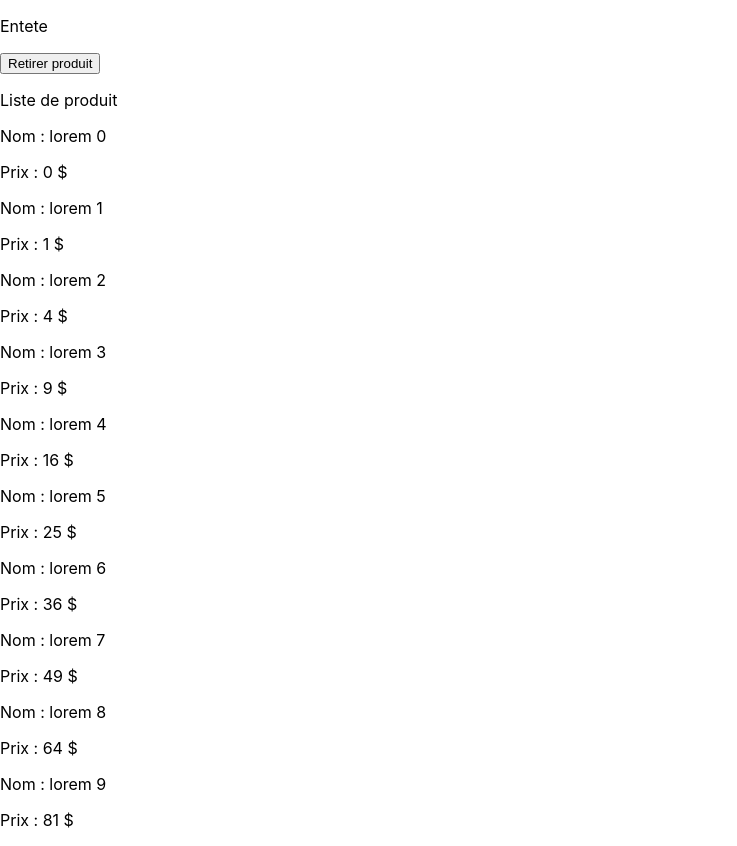
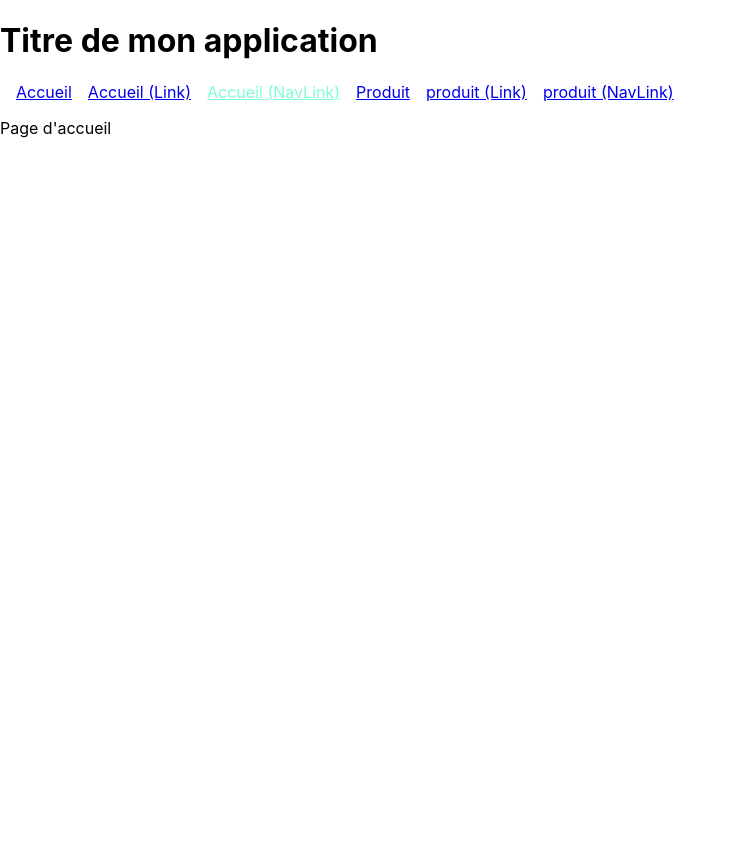
Before and after one commit to 41f-20602/cra-mon-app-produit, a React (Create React App) app: page / in a window 1280 px wide. Shown: the whole page, without its empty margins (0-737 px from the left). After the commit the page ends 800 px from the top, so only its background shows below. Built offline with nearby package versions, Linux system fonts and the light colour scheme.

Commit message:
Avec le routage

```diff
--- a/package.json
+++ b/package.json
@@ -8,6 +8,7 @@
     "@testing-library/user-event": "^12.1.10",
     "react": "^17.0.2",
     "react-dom": "^17.0.2",
+    "react-router-dom": "^5.3.0",
     "react-scripts": "4.0.3",
     "web-vitals": "^1.0.1"
   },
--- /dev/null
+++ b/src/component/Accueil/Accueil.js
@@ -0,0 +1,16 @@
+
+import React from 'react';
+import './Accueil.css';
+
+export default class Accueil extends React.Component {
+    constructor(props){
+        super(props);
+        this.state = {};
+    }
+
+    render(){
+        return(
+            <p>Page d'accueil</p>
+        );
+    }
+}
--- a/src/component/App/App.js
+++ b/src/component/App/App.js
@@ -1,6 +1,11 @@
+// https://reactrouter.com/web/guides/quick-start
+
+
 import React from 'react';
+import Accueil from '../Accueil/Accueil';
 import Entete from '../Entete/Entete';
 import ListeProduit from '../ListeProduit/ListeProduit';
+import {Route, Switch, BrowserRouter as Router} from "react-router-dom";
 
 import './App.css';
 
@@ -8,10 +13,22 @@ export default class App extends React.Component{
 
   render(){
     return(
-      <div>
+      <Router>
         <Entete></Entete>
-        <ListeProduit></ListeProduit>
-      </div>
+        <Switch>
+            <Route exact path="/" component={Accueil}></Route>
+            <Route exact path ="/produit">
+              <ListeProduit></ListeProduit>
+            </Route>
+            <Route exact path ="/produit/:id">
+              <p>Détail d'un produit</p>
+            </Route>
+            <Route exact path="/contact" render={()=><p>page contact</p>}></Route>
+            <Route exact path="*" render={()=><p>Page non trouvée (404)!</p>}></Route>
+        </Switch>
+
+      </Router>
+
     );
   }
 }
--- a/src/component/Entete/Entete.css
+++ b/src/component/Entete/Entete.css
@@ -0,0 +1,10 @@
+nav{
+    display: flex;
+    flex-direction: row;
+}
+a{
+    margin-left: 16px;
+}
+.pageActive {
+    color: aquamarine;
+}
--- a/src/component/Entete/Entete.js
+++ b/src/component/Entete/Entete.js
@@ -1,4 +1,6 @@
 import React from 'react';
+import {Link, NavLink} from "react-router-dom";
+
 import './Entete.css';
 
 export default class Entete extends React.Component {
@@ -9,7 +11,18 @@ export default class Entete extends React.Component {
 
     render(){
         return(
-            <p>Entete</p>
+            <header>
+                <h1>Titre de mon application</h1>
+                <nav>
+                    <a href="/">Accueil</a>
+                    <Link to="/">Accueil (Link)</Link>
+                    <NavLink activeClassName="pageActive" exact to="/">Accueil (NavLink)</NavLink>
+
+                    <a href="/produit">Produit</a>
+                    <Link to="/produit">produit (Link)</Link>
+                    <NavLink  activeClassName="pageActive"  to="/produit">produit (NavLink)</NavLink>
+                </nav>
+            </header>
         );
     }
 }
--- a/src/component/ListeProduit/ListeProduit.js
+++ b/src/component/ListeProduit/ListeProduit.js
@@ -25,10 +25,10 @@ export default class ListeProduit extends React.Component{
 
     retirerProduit(){
         console.log("retirer produit");
-        console.log(this);
         this.setState((state)=>{
-            state.data.pop();
-            return ({data : state.data});
+            let tab = [...state.data]; // make a separate copy of the array (https://stackoverflow.com/questions/36326612/how-to-delete-an-item-from-state-array)
+            tab.pop();
+            return ({data : tab});
         });
     }
 
@@ -39,6 +39,7 @@ export default class ListeProduit extends React.Component{
 
     render(){
         console.log("render");
+        console.log(this.state.data)
         const aListeProduits = this.state.data.map((item, index)=>{
             //console.log(item);
             return(
```
Also changed, not shown: src/component/Accueil/Accueil.css (added), 1 other file (tests, documents, lock files or other folders).
